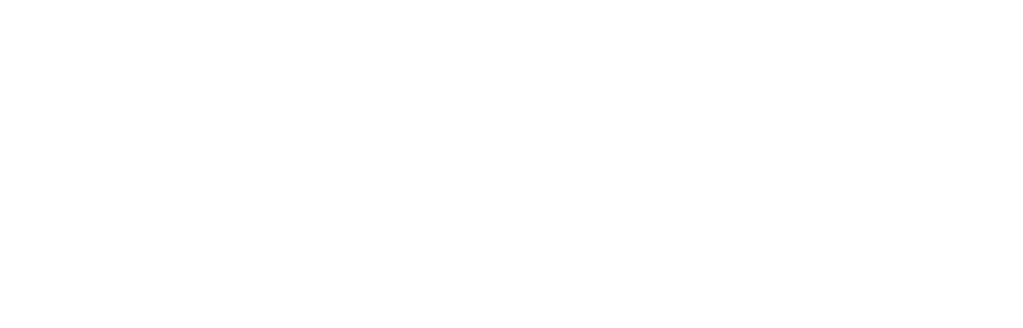
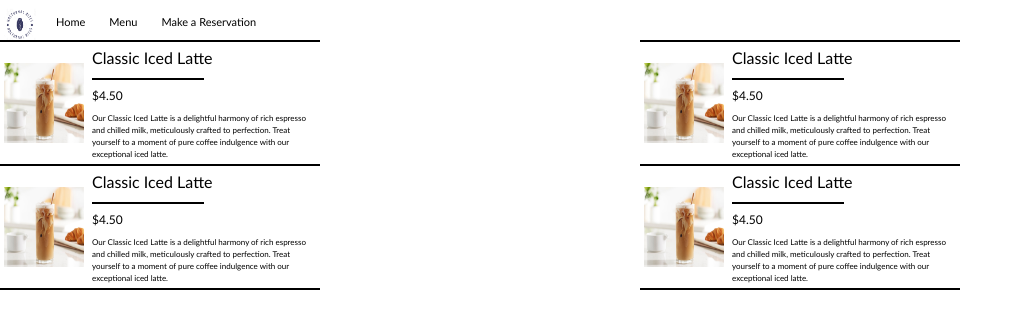
Before and after one commit to borntbs/nocturnalbites, a React (Create React App) app: page /dev in a window 1280 px wide. Before the commit this address had no page. Shown: the top 328 px of the page, without its empty margins (0-1023 px from the left). Built offline with nearby package versions, Linux system fonts and the light colour scheme.

Commit message:
Menu Grid & Cards
Created skeleton component for Menu Items & skeleton grid for Menu.

```diff
--- a/src/App.css
+++ b/src/App.css
@@ -2,3 +2,7 @@
   font-family: "Trebuchet MS", "Lucida Sans Unicode", "Lucida Grande",
     "Lucida Sans", Arial, sans-serif;
 }
+
+/* * {
+  outline: 1px red dashed;
+} */
--- a/src/App.js
+++ b/src/App.js
@@ -3,12 +3,14 @@
 import "./App.css";
 
 import Home from "./pages/Home";
+import Dev from "./pages/Dev";
 
 function App() {
   return (
     <Router>
       <Routes>
         <Route path="/" element={<Home />} />
+        <Route path="/dev" element={<Dev />} />
       </Routes>
     </Router>
   );
--- a/src/components/Home/Banner.js
+++ b/src/components/Home/Banner.js
@@ -4,7 +4,7 @@
 const Banner = () => {
   return (
     <div className="w-screen bg-white flex justify-center align-middle">
-      <img src={bannerImg} className="w-80 h-50"></img>
+      <img src={bannerImg} className="w-80 h-50" alt="banner"></img>
     </div>
   );
 };
--- /dev/null
+++ b/src/components/Menu/ItemCard.js
@@ -0,0 +1,36 @@
+import React from "react";
+
+import testImg from "../../assets/Drinks/Classic_Iced_Latte.jpg";
+
+const ItemCard = (props) => {
+  const CSS = {
+    card: "max-w-[20em] m-0 flex flex-row p-1 items-center border-solid border-black ",
+    itemImg: "",
+    desc: "",
+  };
+
+  if (props.topRow) {
+    CSS.card = CSS.card + "border-y-[2px]";
+  } else {
+    CSS.card = CSS.card + "border-b-[2px]";
+  }
+
+  return (
+    <div className={CSS.card}>
+      <img src={testImg} alt="Menu Item" className="w-20 h-20"></img>
+      <div className="pl-2 textHolder flex flex-col gap-2">
+        <div className="flex flex-col">
+          <span>Classic Iced Latte</span>
+          <span className="border-solid border-b-black border-b-2 w-[50%] pt-2"></span>
+        </div>
+        <div className="text-xs">$4.50</div>
+        <div className="text-[8px] break-normal">
+          Our Classic Iced Latte is a delightful harmony of rich espresso and
+          chilled milk, meticulously crafted to perfection. Treat yourself to a
+          moment of pure coffee indulgence with our exceptional iced latte.
+        </div>
+      </div>
+    </div>
+  );
+};
+export default ItemCard;
--- a/src/components/Shared/Navbar.js
+++ b/src/components/Shared/Navbar.js
@@ -13,7 +13,7 @@
 
   return (
     <div className={CSS.NavBar}>
-      <img src={noctLogo} className={CSS.logo}></img>
+      <img src={noctLogo} className={CSS.logo} alt="logo"></img>
       <ul className="flex flex-row text-[11px]">
         <li className={CSS.li}>
           <NavLink to="/" className={CSS.NavLink}>
--- /dev/null
+++ b/src/pages/Dev.js
@@ -0,0 +1,20 @@
+import React from "react";
+
+import NavBar from "../components/Shared/Navbar";
+import ItemCard from "../components/Menu/ItemCard";
+
+const Dev = (props) => {
+  return (
+    <div>
+      <NavBar />
+      <div className="grid grid-cols-2">
+        <ItemCard topRow={true} />
+        <ItemCard topRow={true} />
+        <ItemCard />
+        <ItemCard />
+      </div>
+    </div>
+  );
+};
+
+export default Dev;
```
Also changed, not shown: src/assets/Drinks/Classic_Iced_Latte.jpg (added).
